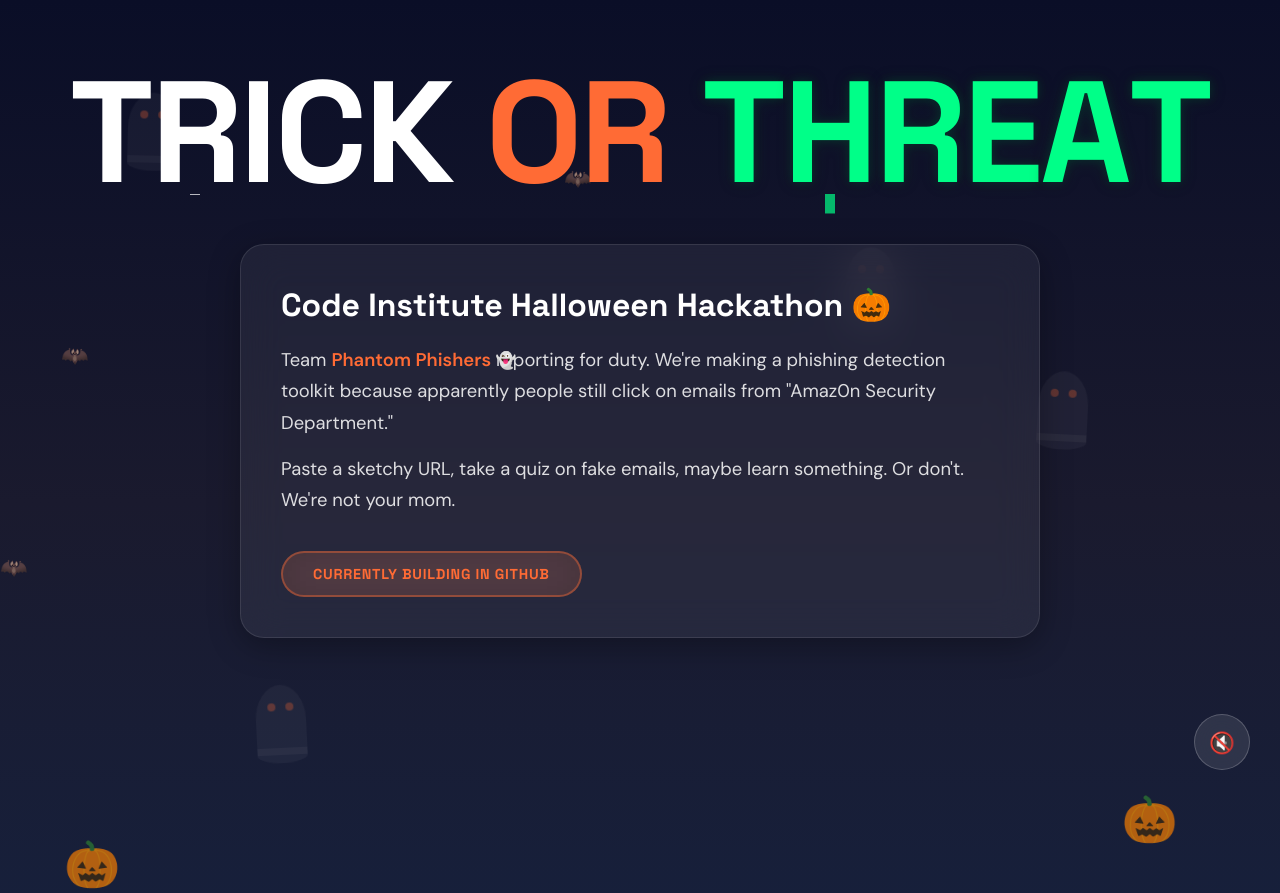
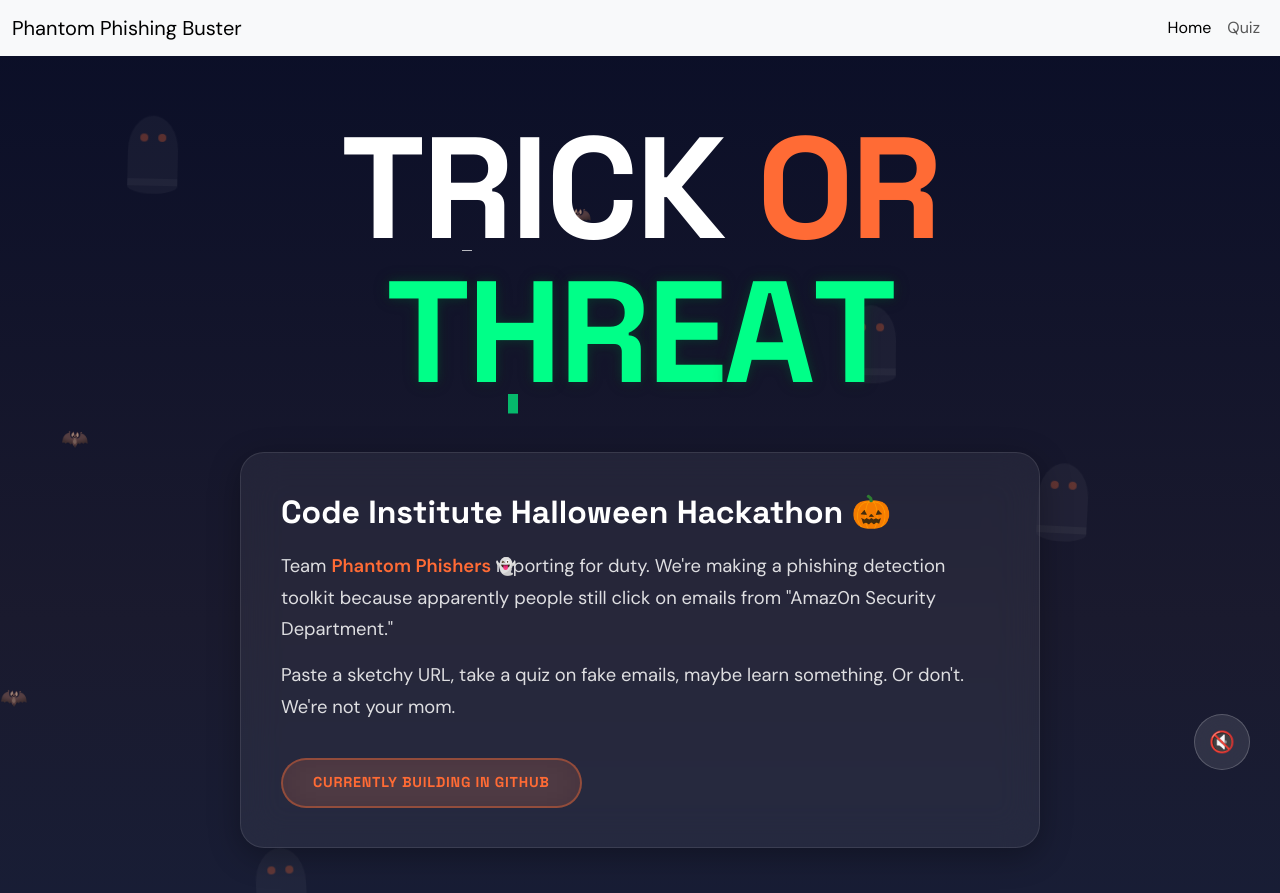
Before and after one commit to maleeper/trickorthreat, a Django app: page / in a window 1280 px wide. Shown: the top 893 px of the page. Run offline with Django 4.2, Linux system fonts and the light colour scheme; some libraries are stand-ins or nearby versions.

Commit message:
add BS5 navbar

```diff
--- a/templates/base.html
+++ b/templates/base.html
@@ -1,22 +1,56 @@
 {% load static %}
+{% url 'home' as home_url %}
+{% url 'quiz' as quiz_url %}
 <!DOCTYPE html>
 <html lang="en">
+
 <head>
     <meta charset="UTF-8">
     <meta name="viewport" content="width=device-width, initial-scale=1.0">
     <title>Phantom Phishing Buster</title>
     <link rel="preconnect" href="https://fonts.googleapis.com">
     <link rel="preconnect" href="https://fonts.gstatic.com" crossorigin>
-    <link href="https://fonts.googleapis.com/css2?family=Space+Grotesk:wght@700;900&family=DM+Sans:wght@400;500;600&display=swap" rel="stylesheet">
+    <link
+        href="https://fonts.googleapis.com/css2?family=Space+Grotesk:wght@700;900&family=DM+Sans:wght@400;500;600&display=swap"
+        rel="stylesheet">
+    <!-- Bootstrap CSS -->
+    <link href="https://cdn.jsdelivr.net/npm/bootstrap@5.3.8/dist/css/bootstrap.min.css" rel="stylesheet"
+        integrity="sha384-sRIl4kxILFvY47J16cr9ZwB07vP4J8+LH7qKQnuqkuIAvNWLzeN8tE5YBujZqJLB" crossorigin="anonymous">
     <!-- Custom CSS -->
     <link rel="stylesheet" href="{% static 'css/style.css' %}">
 </head>
+
 <body>
+    <nav class="navbar navbar-expand-lg bg-body-tertiary">
+        <div class="container-fluid">
+            <a class="navbar-brand" href="{% url 'home' %}">Phantom Phishing Buster</a>
+            <button class="navbar-toggler" type="button" data-bs-toggle="collapse"
+                data-bs-target="#navbarSupportedContent" aria-controls="navbarSupportedContent" aria-expanded="false"
+                aria-label="Toggle navigation">
+                <span class="navbar-toggler-icon"></span>
+            </button>
+            <div class="collapse navbar-collapse" id="navbarSupportedContent">
+                <ul class="navbar-nav ms-auto mb-2 mb-lg-0">
+                    <li class="nav-item">
+                        <a class="nav-link{% if request.path == home_url %} active{% endif %}"{% if request.path == home_url %} aria-current="page"{% endif %} href="{{ home_url }}">Home</a>
+                    </li>
+                    <li class="nav-item">
+                        <a class="nav-link{% if request.path == quiz_url %} active{% endif %}"{% if request.path == quiz_url %} aria-current="page"{% endif %} href="{{ quiz_url }}">Quiz</a>
+                    </li>
+                </ul>
+            </div>
+        </div>
+    </nav>
     {% block content %}
     {% endblock content %}
+    <!-- Bootstrap JS -->
+    <script src="https://cdn.jsdelivr.net/npm/bootstrap@5.3.8/dist/js/bootstrap.bundle.min.js"
+        integrity="sha384-FKyoEForCGlyvwx9Hj09JcYn3nv7wiPVlz7YYwJrWVcXK/BmnVDxM+D2scQbITxI"
+        crossorigin="anonymous"></script>
     <!-- GSAP Library -->
     <script src="https://cdnjs.cloudflare.com/ajax/libs/gsap/3.12.2/gsap.min.js"></script>
     <!-- Custom JS -->
     <script src="{% static 'js/script.js' %}"></script>
 </body>
+
 </html>
```
